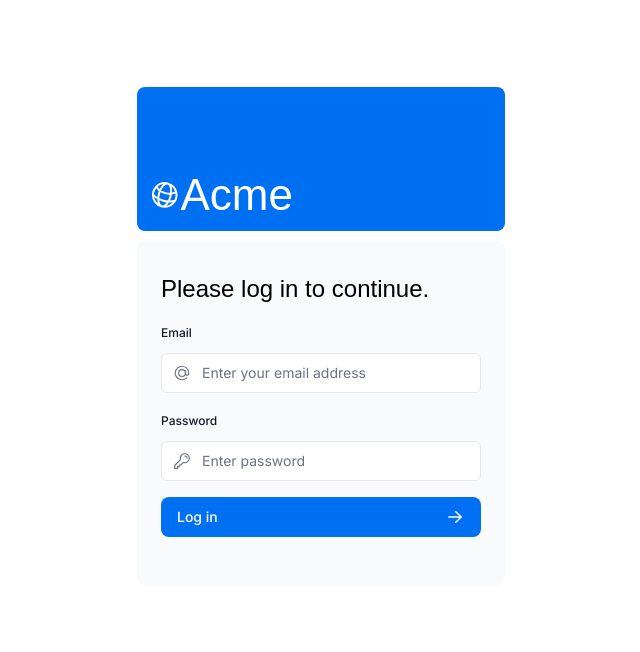
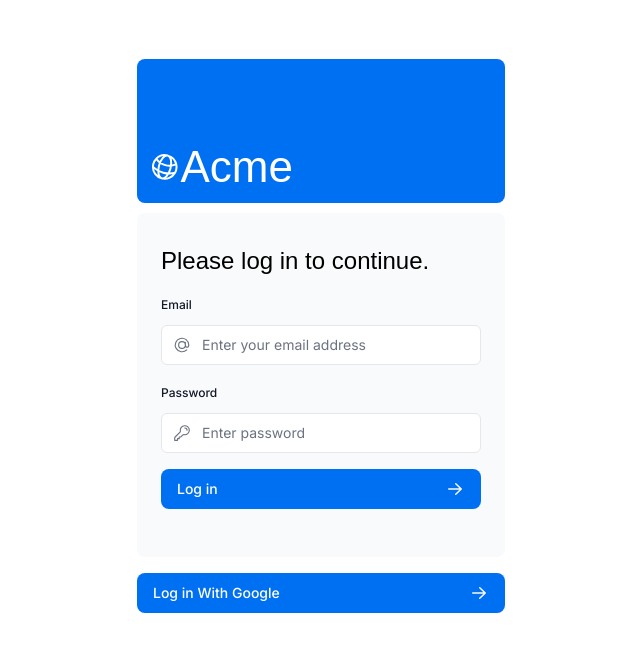
Before and after one commit to smkswamy/nextjs-dashboard, a Next.js app: page /login in a window 1280 px wide. Shown: the top 652 px of the page, without its empty margins (319-959 px from the left). Built offline with nearby package versions, Linux system fonts and the light colour scheme; no server answers; a web font is replaced by a local one.

Commit message:
Adding Google SSO authentication

```diff
--- /dev/null
+++ b/app/api/auth/[...nextauth]/route.ts
@@ -0,0 +1,2 @@
+import { handlers } from "@/auth"
+export const { GET, POST } = handlers
--- a/app/lib/actions.ts
+++ b/app/lib/actions.ts
@@ -133,3 +133,9 @@ export async function authenticate(
     throw error;
   }
 }
+
+export async function signInWithGoogle(provider: string) {
+  if (provider === 'google') {
+    await signIn('google');
+  }
+}
--- a/app/ui/login-form.tsx
+++ b/app/ui/login-form.tsx
@@ -9,7 +9,7 @@ import {
 import { ArrowRightIcon } from '@heroicons/react/20/solid';
 import { Button } from '@/app/ui/button';
 import { useActionState } from 'react';
-import { authenticate } from '@/app/lib/actions';
+import { authenticate, signInWithGoogle } from '@/app/lib/actions';
 
 export default function LoginForm() {
   const [errorMessage, formAction, isPending] = useActionState(
@@ -18,6 +18,7 @@ export default function LoginForm() {
   );
 
   return (
+    <div>
       <form action={formAction} className="space-y-3">
         <div className="flex-1 rounded-lg bg-gray-50 px-6 pb-4 pt-8">
           <h1 className={`${lusitana.className} mb-3 text-2xl`}>
@@ -81,5 +82,9 @@ export default function LoginForm() {
           </div>
         </div>
       </form>
+      <Button className="mt-4 w-full" onClick={() => signInWithGoogle('google')}>
+        Log in With Google <ArrowRightIcon className="ml-auto h-5 w-5 text-gray-50" />
+      </Button>
+    </div>
   );
 }
--- a/auth.ts
+++ b/auth.ts
@@ -1,5 +1,6 @@
 import NextAuth from 'next-auth';
 import Credentials from 'next-auth/providers/credentials';
+import GoogleProvider from 'next-auth/providers/google';
 import { authConfig } from './auth.config';
 import { z } from 'zod';
 import { sql } from '@vercel/postgres';
@@ -16,7 +17,7 @@ async function getUser(email: string): Promise<User | undefined> {
   }
 }
 
-export const { auth, signIn, signOut } = NextAuth({
+export const { auth, handlers, signIn, signOut } = NextAuth({
   ...authConfig,
   providers: [
     Credentials({
@@ -38,5 +39,9 @@ export const { auth, signIn, signOut } = NextAuth({
           return null;
       },
     }),
+    GoogleProvider({
+      clientId: process.env.GOOGLE_CLIENT_ID,
+      clientSecret: process.env.GOOGLE_CLIENT_SECRET
+     }),
   ],
 });
```
Lines whose indentation alone changed are shown as unchanged.
